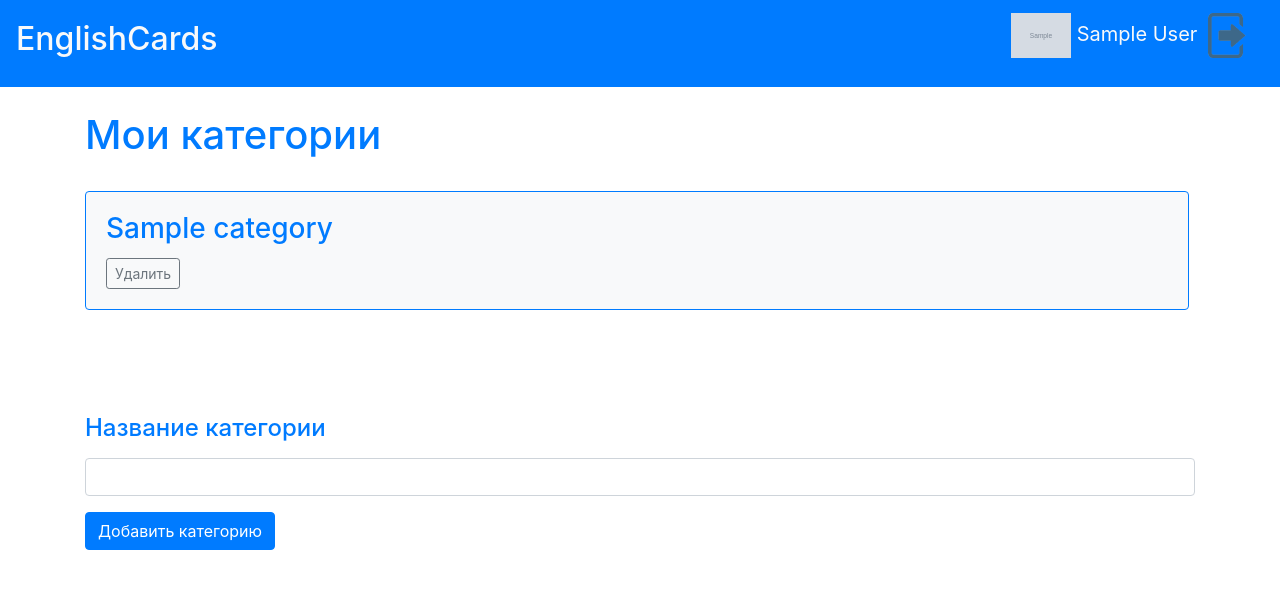
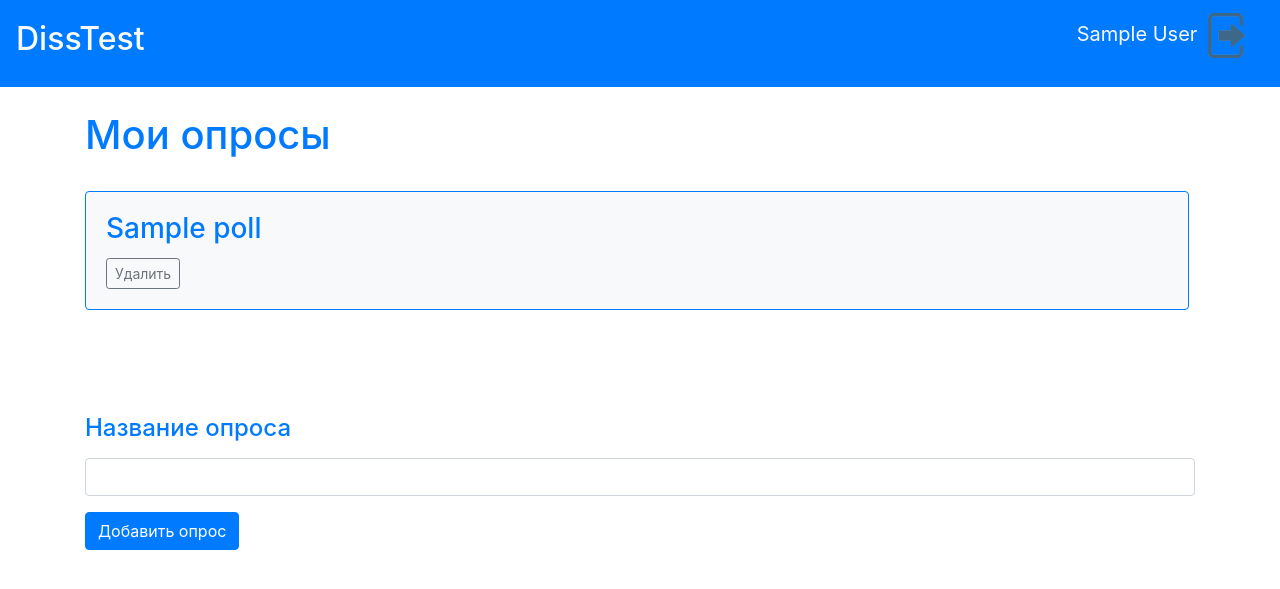
Before and after one commit to alisiya89/DisTest, a Flask app: page / in a window 1280 px wide. Shown: the top 589 px of the page. Run offline with Flask 2, Linux system fonts and the light colour scheme; a user stored in the database is signed in; tables that the repository leaves empty hold one stand-in row (values such as "Sample post"); grey boxes marked "Sample" are stand-in pictures; some libraries are stand-ins or nearby versions.

Commit message:
страницы опроса, вопросов

```diff
--- a/data/polls.py
+++ b/data/polls.py
@@ -9,7 +9,10 @@ class Poll(SqlAlchemyBase):
 
     id = sqlalchemy.Column(sqlalchemy.Integer,
                            primary_key=True, autoincrement=True)
-    name = sqlalchemy.Column(sqlalchemy.String, nullable=False)
+    title = sqlalchemy.Column(sqlalchemy.String, nullable=False)
     ref = sqlalchemy.Column(sqlalchemy.String, nullable=True)
+    user_id = sqlalchemy.Column(sqlalchemy.Integer,
+                                sqlalchemy.ForeignKey("users.id"))
+    user = orm.relation('User')
 
     questions = orm.relation("Question", back_populates='poll')
--- a/data/result_questions.py
+++ b/data/result_questions.py
@@ -4,7 +4,7 @@ from .db_session import SqlAlchemyBase
 
 
 # Вопросы результата
-class Question(SqlAlchemyBase):
+class ResultQuestion(SqlAlchemyBase):
     __tablename__ = 'result_questions'
 
     id = sqlalchemy.Column(sqlalchemy.Integer,
--- a/forms/category.py
+++ /dev/null
@@ -1,9 +0,0 @@
-from flask_wtf import FlaskForm
-from wtforms import StringField, SubmitField
-from wtforms.validators import DataRequired
-
-
-# Форма добавления категории
-class CategoryForm(FlaskForm):
-    title = StringField('Название категории', validators=[DataRequired()])
-    submit = SubmitField('Добавить категорию')
--- /dev/null
+++ b/forms/poll.py
@@ -0,0 +1,9 @@
+from flask_wtf import FlaskForm
+from wtforms import StringField, SubmitField
+from wtforms.validators import DataRequired
+
+
+# Форма добавления опроса
+class PollForm(FlaskForm):
+    title = StringField('Название опроса', validators=[DataRequired()])
+    submit = SubmitField('Добавить опрос')
--- a/forms/card.py
+++ b/forms/question.py
@@ -3,7 +3,7 @@ from wtforms import StringField, SubmitField
 from wtforms.validators import DataRequired
 
 
-# Форма добавления карточки
-class CardForm(FlaskForm):
-    word = StringField('Слово', validators=[DataRequired()])
+# Форма добавления вопроса
+class QuestionForm(FlaskForm):
+    text = StringField('Слово', validators=[DataRequired()])
     submit = SubmitField('Добавить слово')
--- a/main.py
+++ b/main.py
@@ -6,130 +6,117 @@ from flask_login import login_user, logout_user, login_required
 from flask_login import LoginManager
 
 from data import db_session
-from forms.user import RegisterForm, LoginForm, FileForm
-from forms.category import CategoryForm
-from forms.card import CardForm
+from forms.user import RegisterForm, LoginForm
+from forms.poll import PollForm
+from forms.question import QuestionForm
 from data.users import User
-from data.categories import Category
-from data.cards import Card
-from api import API
+from data.polls import Poll
+from data.questions import Question
 
 
 app = Flask(__name__)
 login_manager = LoginManager()
 login_manager.init_app(app)
-app.config['SECRET_KEY'] = 'yandexlyceum_secret_key'
+app.config['SECRET_KEY'] = 'diss_teamwork'
 
 @login_manager.user_loader
 def load_user(user_id):
     db_sess = db_session.create_session()
     return db_sess.query(User).get(user_id)
 
-# Главная страница / страница со списком категорий пользователя
+# Главная страница / страница со списком тестов
 @app.route("/", methods=['GET', 'POST'])
 def index():
     db_sess = db_session.create_session()
-    categories = []
+    polls = []
     form = None
     if flask_login.current_user.is_authenticated:
         current_user = flask_login.current_user
         user = db_sess.query(User).filter(User.name == current_user.name).first()
-        categories = db_sess.query(Category).filter(Category.user_id == user.id)
-        form = CategoryForm()
+        polls = db_sess.query(Poll).filter(Poll.user_id == user.id)
+        form = PollForm()
         if form.validate_on_submit():
-            category_title = form.title.data
-            for item in current_user.categories:
-                if category_title.lower() == item.title.lower():
-                    message = "У вас уже есть такая категория"
+            poll_title = form.title.data
+            for item in current_user.polls:
+                if poll_title.lower() == item.name.lower():
+                    message = "У вас уже есть опрос с таким названием"
                     return render_template("index.html",
-                                           title='EnglishCards',
-                                           categories=sorted(categories),
+                                           title='DissTest',
+                                           polls=sorted(polls),
                                            form=form,
                                            message=message)
             db_sess = db_session.create_session()
-            category = Category()
-            category.title = category_title
-            category.user_id = user.id
-            current_user.categories.append(category)
+            poll = Poll()
+            poll.title = poll_title
+            poll.user_id = user.id
+            current_user.polls.append(poll)
             db_sess.merge(current_user)
             db_sess.commit()
             return redirect('/')
     return render_template("index.html",
-                           title='EnglishCards',
-                           categories=sorted(categories),
+                           title='DissTest',
+                           polls=sorted(polls),
                            form=form)
 
 
-# Страница с карточками выбранной категории
-@app.route("/category/<int:id>", methods=['GET', 'POST'])
+# Страница с вопросами выбранного опроса
+@app.route("/poll/<int:id>", methods=['GET', 'POST'])
 @login_required
-def category(id):
+def question_page(id):
     db_sess = db_session.create_session()
-    category = db_sess.query(Category).filter(Category.id == id).first()
-    cards = sorted(category.cards)
+    poll = db_sess.query(Poll).filter(Poll.id == id).first()
+    questions = sorted(poll.questions)
     form = None
     if id:
-        form = CardForm()
+        form = QuestionForm()
         if form.validate_on_submit():
-            card_word = form.word.data
-            for item in category.cards:
-                if card_word.lower() == item.word.lower():
-                    message = "В данной категории уже есть такое слово"
-                    return render_template("category.html",
-                                           title=category.title,
-                                           category = category,
-                                           cards=cards, form=form,
+            question_text = form.text.data
+            for item in poll.questions:
+                if question_text.lower() == item.text.lower():
+                    message = "В данном опросе уже есть такой вопрос"
+                    return render_template("poll.html",
+                                           title=poll.title,
+                                           poll=poll,
+                                           questions=questions,
+                                           form=form,
                                            message=message)
             db_sess = db_session.create_session()
-            card = Card()
-            card.word = form.word.data
-            api = API()
-            translation = api.get_translation(card.word)
-            if translation != 404:
-                card.translation = api.get_translation(card.word)
-                category.cards.append(card)
-                db_sess.merge(category)
-                db_sess.commit()
-            else:
-                return render_template('/category.html',
-                                       title=category.title,
-                                       category = category,
-                                       cards=cards,
-                                       form=form,
-                                       message="Перевод не найден")
-            return redirect(f'/category/{id}')
-    return render_template("category.html",
-                           title=category.title,
-                           category = category,
-                           cards=cards,
+            question = Question()
+            question.text = form.text.data
+            poll.questions.append(question)
+            db_sess.merge(poll)
+            db_sess.commit()
+            return redirect(f'/poll/{id}')
+    return render_template("poll.html",
+                           title=poll.title,
+                           poll=poll,
+                           questions=questions,
                            form=form)
 
 
-# Удаление карточки
-@app.route('/card_delete/<int:cat_id>/<int:id>', methods=['GET', 'POST'])
+# Удаление вопроса
+@app.route('/question_delete/<int:poll_id>/<int:id>', methods=['GET', 'POST'])
 @login_required
-def card_delete(cat_id, id):
+def question_delete(poll_id, id):
     db_sess = db_session.create_session()
-    card = db_sess.query(Card).filter(Card.id == id).first()
-    category = db_sess.query(Category).filter(Category.id == cat_id).first()
-    category.cards.remove(card)
-    db_sess.merge(category)
+    question = db_sess.query(Question).filter(Question.id == id).first()
+    poll = db_sess.query(Poll).filter(Poll.id == poll_id).first()
+    poll.questions.remove(question)
+    db_sess.merge(poll)
     db_sess.commit()
-    categories = card.categories
-    if len(categories) == 0:
-        db_sess.delete(card)
-        db_sess.commit()
-    return redirect(f'/category/{cat_id}')
+    db_sess.delete(question)
+    db_sess.commit()
+    return redirect(f'/poll/{poll_id}')
 
 
-# Удаление категории
-@app.route('/category_delete/<int:id>', methods=['GET', 'POST'])
+# Удаление опроса
+@app.route('/poll_delete/<int:id>', methods=['GET', 'POST'])
 @login_required
-def category_delete(id):
+def poll_delete(id):
     db_sess = db_session.create_session()
-    category = db_sess.query(Category).filter(Category.id == id).first()
-    if category:
-        db_sess.delete(category)
+    poll = db_sess.query(Poll).filter(Poll.id == id).first()
+    if poll:
+        db_sess.delete(poll)
         db_sess.commit()
     else:
         abort(404)
@@ -142,25 +129,6 @@ def category_delete(id):
 def logout():
     logout_user()
     return redirect("/")
-
-
-# Загрузка картинки для аватара
-@app.route('/load_image', methods=['GET', 'POST'])
-@login_required
-def load_image():
-    form = FileForm()
-    if form.validate_on_submit():
-        user = flask_login.current_user
-        file = form.file.data
-        filename = f'images/{user.id}{file.filename[file.filename.find("."):]}'
-        with open(f'static/{filename}', "wb") as f:
-            f.write(file.read())
-        user.set_avatar(filename)
-        db_sess = db_session.create_session()
-        db_sess.merge(user)
-        db_sess.commit()
-        return redirect("/")
-    return render_template('load_image.html', title='Загрузка файла', form=form)
 
 
 # Регистрация пользователя
@@ -178,10 +146,9 @@ def reqister():
                                    form=form,
                                    message="Такой пользователь уже есть")
         user = User(
-            name=form.name.data,
+            name=form.name.data
         )
         user.set_password(form.password.data)
-        user.set_avatar('images/avatar.png')
         db_sess.add(user)
         db_sess.commit()
         return redirect('/login')
@@ -196,7 +163,7 @@ def login():
         db_sess = db_session.create_session()
         user = db_sess.query(User).filter(User.name == form.name.data).first()
         if user and user.check_password(form.password.data):
-            login_user(user, remember=form.remember_me.data)
+            login_user(user)
             return redirect("/")
         return render_template('login.html',
                                title='Авторизация',
@@ -206,6 +173,6 @@ def login():
 
 
 if __name__ == '__main__':
-    db_session.global_init("db/cards.db")
+    db_session.global_init("db/poll.db")
     port = int(os.environ.get("PORT", 5000))
     app.run(host='0.0.0.0', port=port)
--- a/templates/base.html
+++ b/templates/base.html
@@ -12,12 +12,9 @@
 <body>
 <header>
     <nav class="navbar text-light bg-primary">
-        <a class="navbar-brand text-light" href="/"><h2>EnglishCards</h2></a>
+        <a class="navbar-brand text-light" href="/"><h2>DissTest</h2></a>
         {% if current_user.is_authenticated %}
         <p class="navbar-brand">
-            <a href="/load_image">
-                <img src="{{ url_for('static', filename=current_user.avatar) }}" height="45"/>
-            </a>
             {{current_user.name}}
             <a href="/logout">
                 <img src="{{ url_for('static', filename='images/out.png') }}" height="45"/>
--- a/templates/index.html
+++ b/templates/index.html
@@ -2,13 +2,13 @@
 
 {% block content %}
     {% if current_user.is_authenticated %}
-        <h1 class="text-primary">Мои категории</h1>
+        <h1 class="text-primary">Мои опросы</h1>
         <br>
-        {% for item in categories%}
+        {% for item in polls%}
             <div class="card border-primary bg-light mb-3" style="width: 69rem;">
               <div class="card-body">
-                <h3 class="card-title fw-bold text-secondary"><a href="/category/{{item.id}}">{{item.title}}</a></h3>
-                <a href="/category_delete/{{ item.id }}" class="btn btn-outline-secondary btn-sm">Удалить</a>
+                <h3 class="card-title fw-bold text-secondary"><a href="/poll/{{item.id}}">{{item.title}}</a></h3>
+                <a href="/poll_delete/{{ item.id }}" class="btn btn-outline-secondary btn-sm">Удалить</a>
               </div>
             </div>
         {% endfor %}
@@ -26,7 +26,7 @@
             <p>{{ form.submit(type="submit", class="btn btn-primary") }}</p>
         </form>
     {% else %}
-        <h2 class="text-primary text-center">EnglishCards поможет создавать свои категории и сохранять в них карточки с нужными словами и их переводом</h2>
+        <h2 class="text-primary text-center">DissTest поможет создавать и проводить свои опросы</h2>
         <br>
         <h3 class="text-secondary text-center"><a href="/register">Зарегистрируйтесь</a> чтобы начать</h3>
         <br>
--- a/templates/login.html
+++ b/templates/login.html
@@ -21,7 +21,6 @@
                 </div>
             {% endfor %}
         </p>
-        <p>{{ form.remember_me() }} {{ form.remember_me.label }}</p>
         <p>{{ form.submit(type="submit", class="btn btn-success") }}</p>
         <div>{{ message }}</div>
     </form>
```
Also changed, not shown: api.py (deleted, +0 -37 lines), data/all_models.py (+7 -2 lines), data/cards.py (deleted, +0 -28 lines), data/categories.py (deleted, +0 -23 lines), data/users.py (+1 -6 lines), forms/user.py (+1 -17 lines), templates/load_image.html (deleted, +0 -17 lines), templates/poll.html (renamed from templates/category.html, +6 -9 lines).
